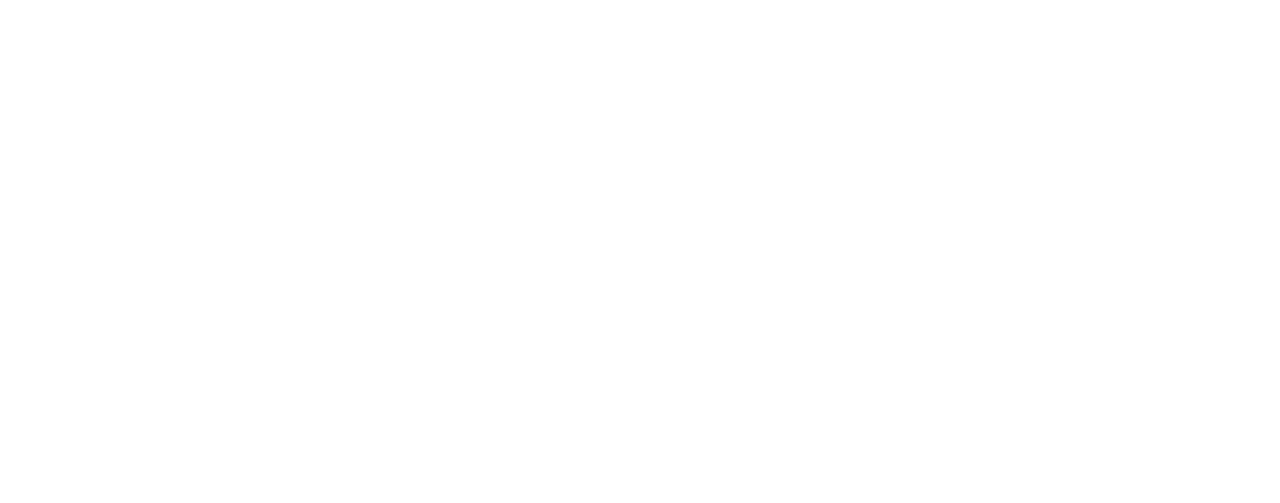
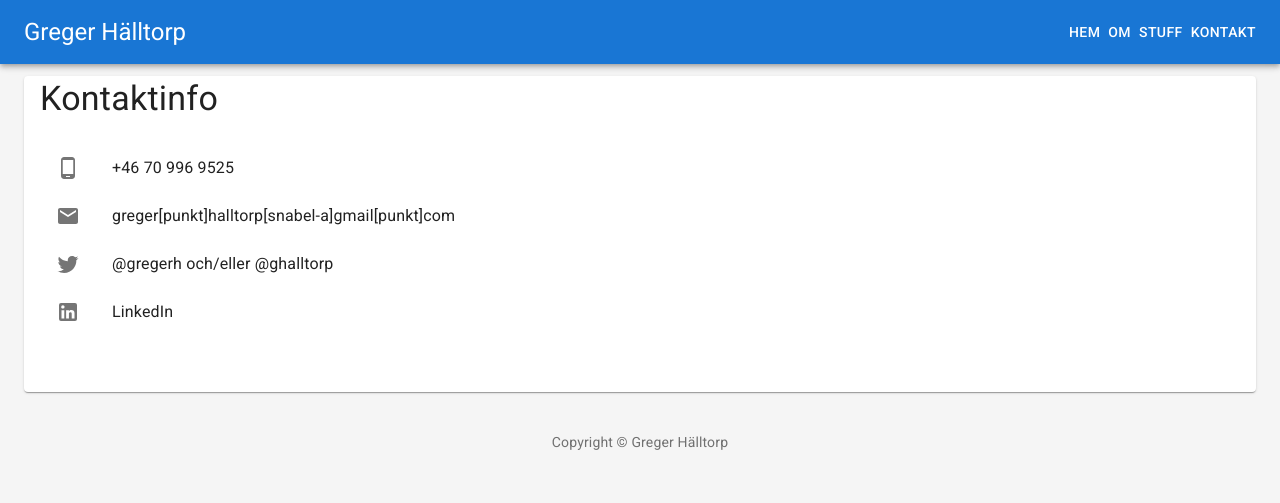
Before and after one commit to gregerhalltorp/thehomepage, a Gatsby site: page /contact in a window 1280 px wide. Before the commit this address had no page. Built offline with nearby package versions, Linux system fonts and the light colour scheme; Gatsby itself is replaced by a stand-in of ours.

Commit message:
refactor and add contact page

```diff
--- a/package.json
+++ b/package.json
@@ -25,6 +25,7 @@
     "@material-ui/icons": "^4.9.1",
     "@material-ui/styles": "^4.9.14",
     "babel-plugin-styled-components": "^1.10.7",
+    "clsx": "^1.1.0",
     "gatsby": "^2.21.29",
     "gatsby-plugin-canonical-urls": "^2.3.1",
     "gatsby-plugin-manifest": "^2.4.3",
--- a/src/components/Layout.jsx
+++ b/src/components/Layout.jsx
@@ -41,8 +41,7 @@
   },
 }));
 
-// eslint-disable-next-line no-unused-vars
-export default ({ children, location, title }) => {
+export default ({ children, title }) => {
   const data = useStaticQuery(
     graphql`
       query {
@@ -123,6 +122,14 @@
               >
                 Stuff
               </Link>
+              <Link
+                variant="button"
+                color="inherit"
+                to="/contact"
+                className={classes.toolbarLink}
+              >
+                Kontakt
+              </Link>
             </nav>
           </Toolbar>
         </AppBar>
--- /dev/null
+++ b/src/components/MainPaper.jsx
@@ -0,0 +1,6 @@
+import { Paper } from '@material-ui/core';
+import styled from 'styled-components';
+
+export default styled(Paper)`
+  padding: 2px 16px 48px;
+`;
--- /dev/null
+++ b/src/pages/contact.jsx
@@ -0,0 +1,56 @@
+import React from 'react';
+import {
+  Typography,
+  Box,
+  List,
+  ListItem,
+  ListItemIcon,
+  ListItemText,
+} from '@material-ui/core';
+import {
+  PhoneAndroid as PhoneIcon,
+  Mail as MailIcon,
+  Twitter as TwitterIcon,
+  LinkedIn as LinkedInIcon,
+} from '@material-ui/icons';
+
+import Layout from '../components/Layout';
+import MainPaper from '../components/MainPaper';
+
+const ListItemLink = (props) => <ListItem button component="a" {...props} />;
+
+export default () => (
+  <Layout title="Kontakt">
+    <MainPaper>
+      <Typography variant="h4">Kontaktinfo</Typography>
+      <Box mt={2}>
+        <List>
+          <ListItem>
+            <ListItemIcon>
+              <PhoneIcon />
+            </ListItemIcon>
+            <ListItemText primary="+46 70 996 9525" />
+          </ListItem>
+          <ListItem>
+            <ListItemIcon>
+              <MailIcon />
+            </ListItemIcon>
+            <ListItemText primary="greger[punkt]halltorp[snabel-a]gmail[punkt]com" />
+          </ListItem>
+          <ListItem>
+            <ListItemIcon>
+              <TwitterIcon />
+            </ListItemIcon>
+            <ListItemText primary="@gregerh och/eller @ghalltorp" />
+          </ListItem>
+          <ListItemLink href="https://www.linkedin.com/in/greger-h%C3%A4lltorp-7b56271a/">
+            <ListItemIcon>
+              <LinkedInIcon />
+            </ListItemIcon>
+            <ListItemText primary="LinkedIn" />
+          </ListItemLink>
+        </List>
+      </Box>
+    </MainPaper>
+  </Layout>
+);
--- a/src/styles/theme.js
+++ b/src/styles/theme.js
@@ -2,6 +2,15 @@
 import { createMuiTheme } from '@material-ui/core/styles';
 
 const theme = createMuiTheme({
+  breakpoints: {
+    values: {
+      xs: 0,
+      sm: 600,
+      md: 960,
+      lg: 1280,
+      xl: 1920,
+    },
+  },
   palette: {
     primary: {
       main: '#1976D4',
--- a/src/templates/page.jsx
+++ b/src/templates/page.jsx
@@ -1,18 +1,8 @@
 import React from 'react';
 import { graphql } from 'gatsby';
-import { Paper } from '@material-ui/core';
-import { makeStyles } from '@material-ui/core/styles';
 
 import Layout from '../components/Layout';
-
-const useStyles = makeStyles((theme) => ({
-  mainPaper: {
-    paddingTop: theme.spacing(0.25),
-    paddingLeft: theme.spacing(2),
-    paddingRight: theme.spacing(2),
-    paddingBottom: theme.spacing(6),
-  },
-}));
+import MainPaper from '../components/MainPaper';
 
 export const query = graphql`
   query($slug: String!) {
@@ -26,13 +16,12 @@
 `;
 
 export default ({ data, location }) => {
-  const classes = useStyles();
   const post = data.markdownRemark;
   return (
     <Layout location={location} title={post?.frontmatter.title}>
-      <Paper className={classes.mainPaper}>
+      <MainPaper>
         <div dangerouslySetInnerHTML={{ __html: post.html }} />
-      </Paper>
+      </MainPaper>
     </Layout>
   );
 };
```
Also changed, not shown: src/components/StuffCard.jsx (added, +36 -0 lines), src/pages/404.jsx (+1 -10 lines), src/pages/stuff.jsx (+4 -33 lines), README.md, 1 other file.
